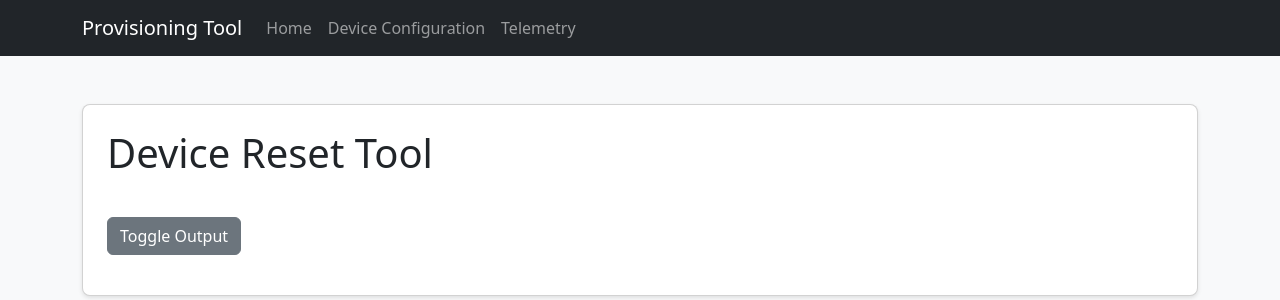
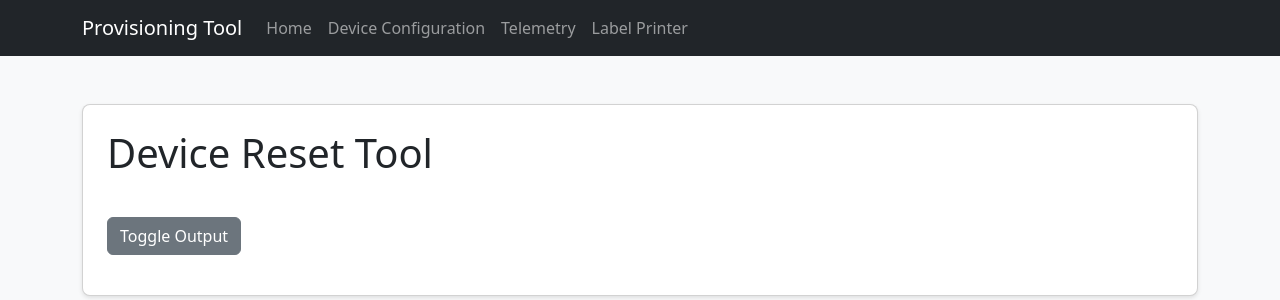
Before and after one commit to scott12123/provisioning, a Flask app: page /device-reset in a window 1280 px wide. Shown: the top 300 px of the page. Run offline with Flask 3, Linux system fonts and the light colour scheme; some libraries are stand-ins or nearby versions.

Commit message:
header update

```diff
--- a/templates/header.html
+++ b/templates/header.html
@@ -16,13 +16,12 @@
         <li class="nav-item">
           <a class="nav-link {% if active_page == 'device_reset' %}active{% endif %}" {% if active_page == 'device_reset' %}aria-current="page"{% endif %} href="{{ url_for('device_reset') }}">Device Resetting</a>
         </li>
-
-        <li class="nav-item">
-          <a class="nav-link {% if active_page == 'label_printer' %}active{% endif %}" {% if active_page == 'label_printer' %}aria-current="page"{% endif %} href="{{ url_for('label_printer') }}">Label Printer</a>
-        </li>
         -->
         <li class="nav-item">
           <a class="nav-link {% if active_page == 'telemetry_device' %}active{% endif %}" {% if active_page == 'telemetry_device' %}aria-current="page"{% endif %} href="{{ url_for('telemetry_device') }}">Telemetry</a>
+        </li>
+        <li class="nav-item">
+          <a class="nav-link {% if active_page == 'label_printer' %}active{% endif %}" {% if active_page == 'label_printer' %}aria-current="page"{% endif %} href="{{ url_for('label_printer') }}">Label Printer</a>
         </li>
       </ul>
     </div>
```
